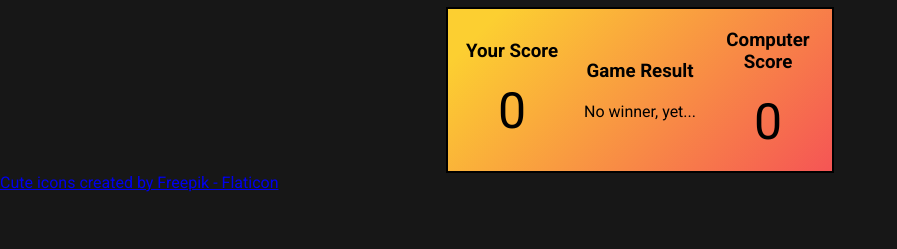
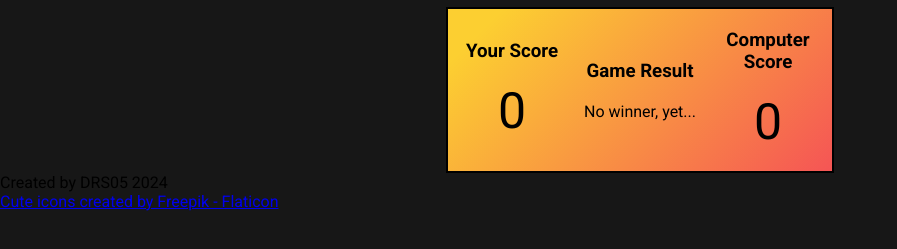
Before and after one commit to DRS05/rock-paper-scissors, a plain HTML site: page index.html in a window 1280 px wide. Shown: the part 525-774 px from the top of the page, without its empty margins (0-897 px from the left). Drawn offline with Linux system fonts and the light colour scheme.

Commit message:
Add footer
Added footer for required acknowledgements for using icon from the
Freepik company as well as showing that I have created the webpage.

```diff
--- a/index.html
+++ b/index.html
@@ -69,8 +69,11 @@
 		</div>
 	</div>
 
+	<main></main>
+
 	<footer>
-		<a href="https://www.flaticon.com/free-icons/cute" title="cute icons">Cute icons created by Freepik - Flaticon</a>
+		<p class="footer-author">Created by DRS05 2024</p>
+		<a class="footer-acknowledgement" href="https://www.flaticon.com/free-icons/cute" title="cute icons">Cute icons created by Freepik - Flaticon</a>
 	</footer>
 </body>
 </html>
```
